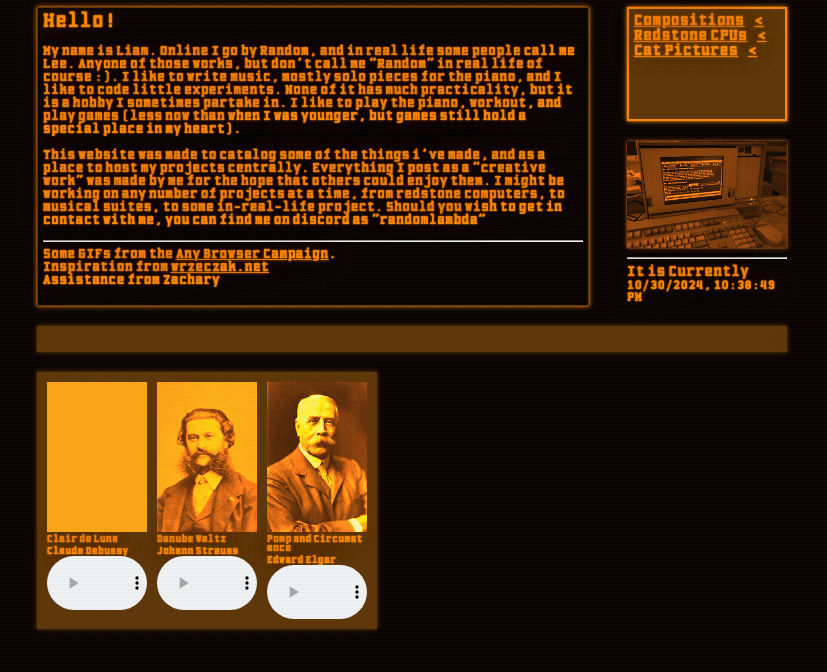
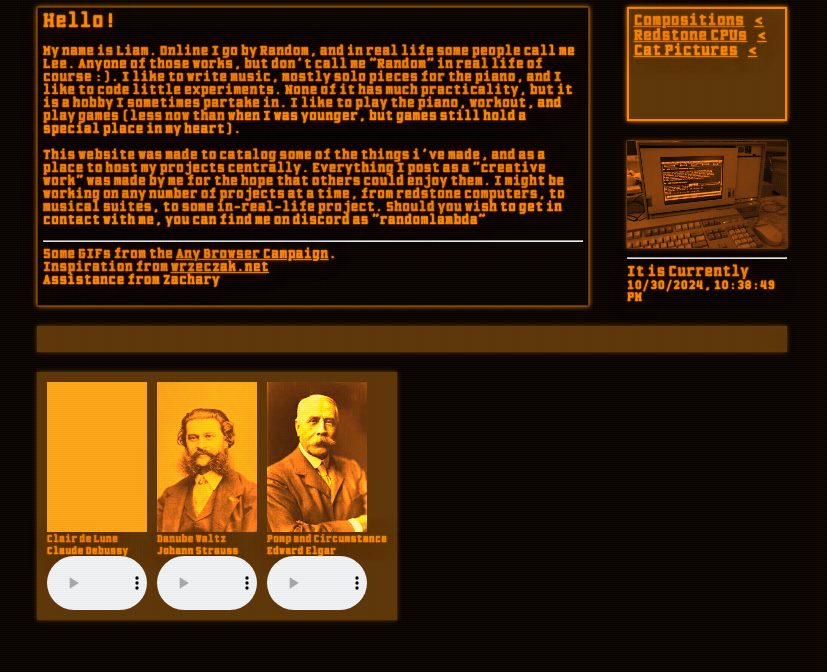
Before and after one commit to LambdaRandom/RandomNet, a plain HTML site: page index.html in a window 1280 px wide. Shown: the part 92-764 px from the top of the page, without its empty margins (237-1064 px from the left). Drawn offline with Linux system fonts and the light colour scheme; grey boxes are pictures that could not be loaded.

Commit message:
Altered music box profile and music box properties

```diff
--- a/styles.css
+++ b/styles.css
@@ -263,7 +263,7 @@ img {
     justify-content: center;
 
     width: fit-content;
-    max-width: 340px;
+    /* max-width: 340px; */
 
     box-shadow: 0 0 1px var(--lightbg-color), 0 0 5px var(--lightbg-color);
     background-color: var(--lightbg-color);
@@ -274,13 +274,14 @@ img {
     display: flex;
     flex-direction: column;
     margin: 5px;
+    width: fit-content;
 }
 
 .music_profile p {
     padding: 0;
     margin: 0;
     margin-top: 3px;
-    width:100px;
+    width: fit-content;
 
     font-size: 0.6em;
     word-break: break-all;
```
